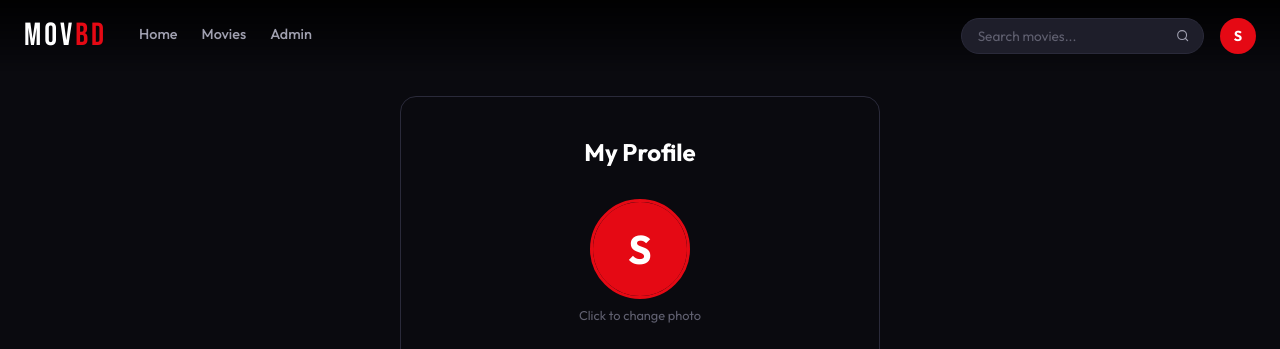
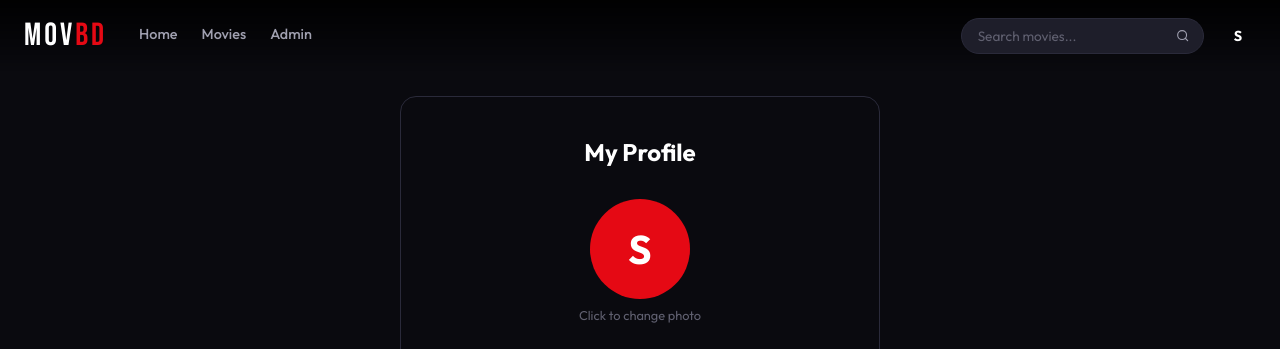
Before and after one commit to 2210alphAroni/movbd, a React (Create React App) app in the folder frontend/: page /profile in a window 1280 px wide. Shown: the top 349 px of the page. Built offline with nearby package versions, Linux system fonts and the light colour scheme; no server answers; sample sign-in values are in the browser's storage; the HTML template or start-up script is replaced by a standard one.

Commit message:
feat: user profile page with avatar upload

```diff
--- a/frontend/src/components/common/Navbar.css
+++ b/frontend/src/components/common/Navbar.css
@@ -91,7 +91,7 @@
 .user-avatar {
   width: 36px; height: 36px;
   border-radius: 50%;
-  background: var(--accent);
+  /* background: var(--accent); */
   display: flex; align-items: center; justify-content: center;
   font-weight: 700; font-size: 0.9rem;
   border: 2px solid transparent;
--- a/frontend/src/pages/Profile.css
+++ b/frontend/src/pages/Profile.css
@@ -33,7 +33,7 @@
   border-radius: 50%;
   cursor: pointer;
   overflow: hidden;
-  border: 3px solid var(--accent);
+  /* border: 3px solid var(--accent); */
 }
 
 .avatar-img {
```
